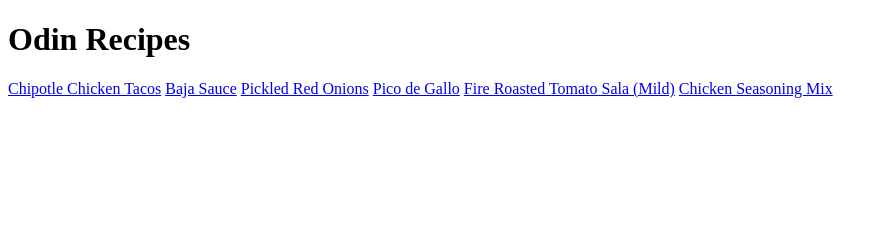
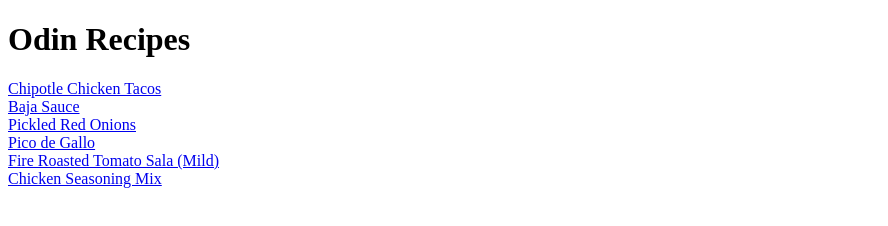
Before and after one commit to Calathea-Z/odin-recipes, a plain HTML site: page index.html in a window 1280 px wide. Shown: the whole page, without its empty margins (0-888 px from the left). Drawn offline with Linux system fonts and the light colour scheme.

Commit message:
Create links inside of chipotle_chicken_tacos.html that lead to ingredient pages.

```diff
--- a/index.html
+++ b/index.html
@@ -6,11 +6,11 @@
     </head>
     <body>
         <h1>Odin Recipes</h1>
-        <a href="recipes/chipotle_chicken_tacos.html">Chipotle Chicken Tacos</a>
-        <a href="recipes/baja.html">Baja Sauce</a>
-        <a href="recipes/pickled_ro.html">Pickled Red Onions</a>
-        <a href="recipes/pico.html">Pico de Gallo</a>
-        <a href="recipes/salsa.html">Fire Roasted Tomato Sala (Mild)</a>
-        <a href="recipes/chicken_spice.html">Chicken Seasoning Mix</a>
+        <a href="recipes/chipotle_chicken_tacos.html">Chipotle Chicken Tacos</a><br>
+        <a href="recipes/baja.html">Baja Sauce</a><br>
+        <a href="recipes/pickled_ro.html">Pickled Red Onions</a><br>
+        <a href="recipes/pico.html">Pico de Gallo</a><br>
+        <a href="recipes/salsa.html">Fire Roasted Tomato Sala (Mild)</a><br>
+        <a href="recipes/chicken_spice.html">Chicken Seasoning Mix</a><br>
     </body>
 </html>
```
Also changed, not shown: recipes/chipotle_chicken_tacos.html (+2 -2 lines).
